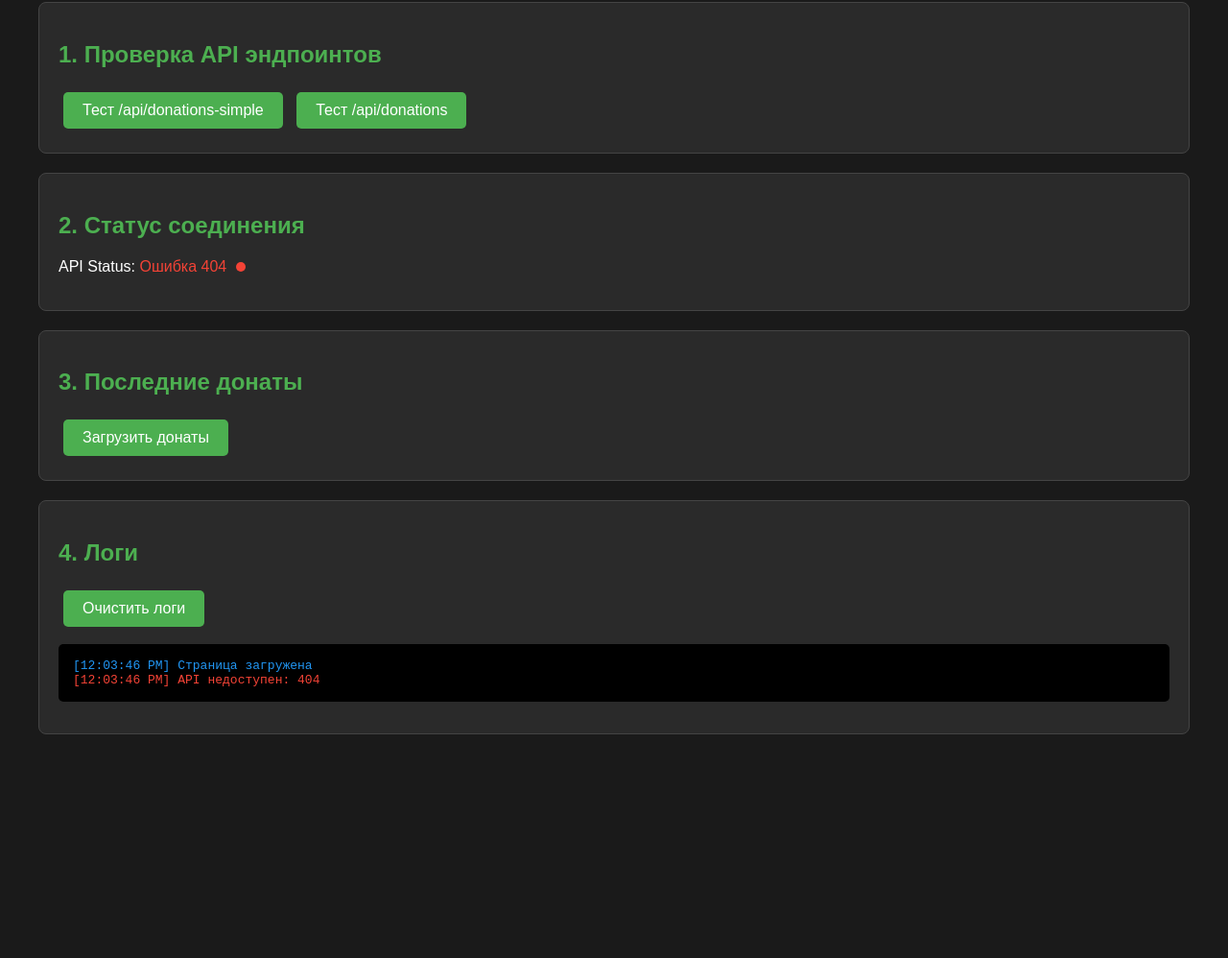
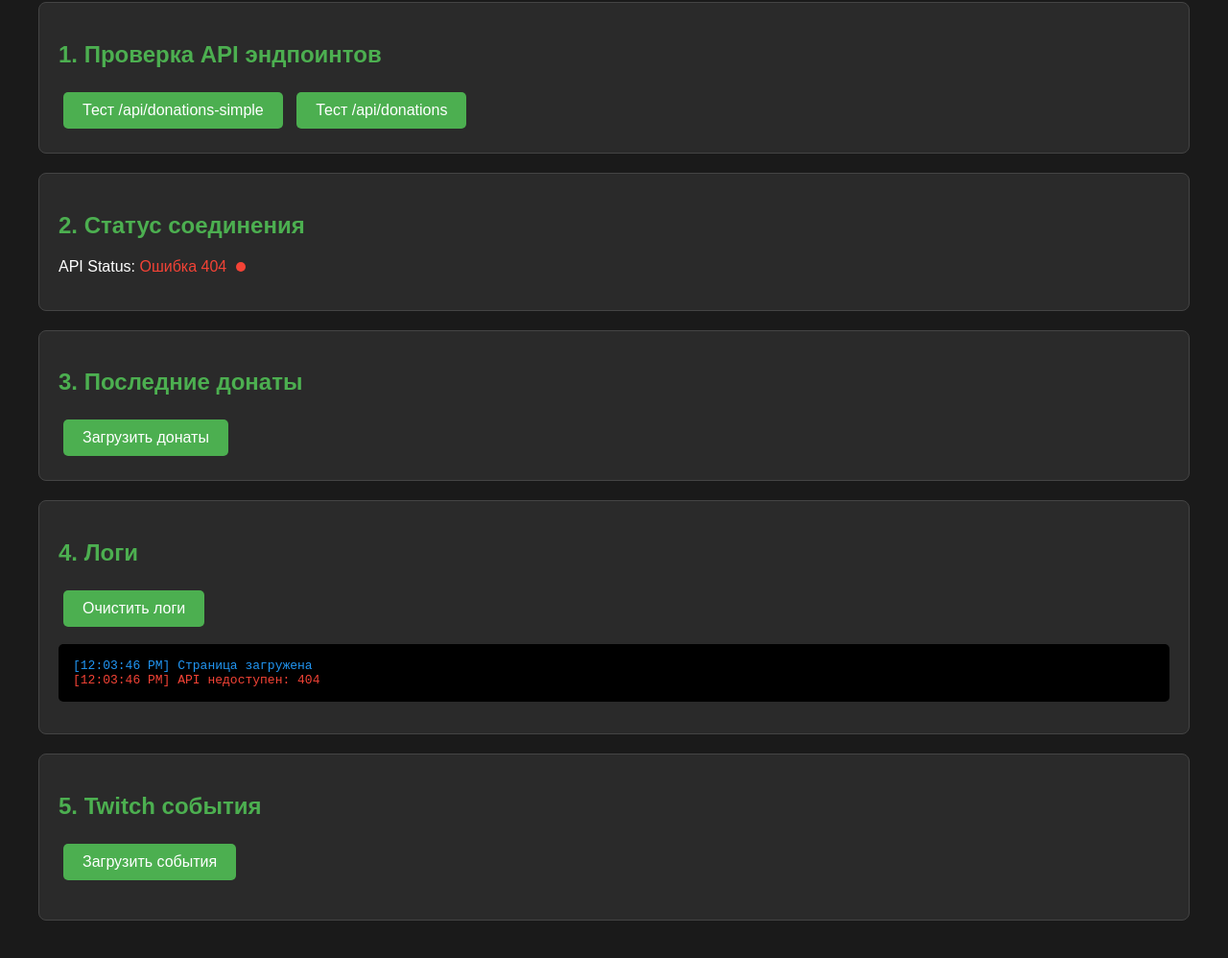
Before and after one commit to GeekFreak01/Widget-OBS-geekfreak, a website: page public/debug.html in a window 1280 px wide. Shown: the part 98-1096 px from the top of the page at 96% size. Before the commit the page ends 903 px from the top, so only its background shows below. Drawn offline with Linux system fonts and the light colour scheme; no server answers.

Commit message:
Update debug.html

```diff
--- a/public/debug.html
+++ b/public/debug.html
@@ -141,6 +141,12 @@
         <h2>4. Логи</h2>
         <button onclick="clearLogs()">Очистить логи</button>
         <pre id="logs"></pre>
+    </div>
+
+    <div class="debug-section">
+        <h2>5. Twitch события</h2>
+        <button onclick="loadTwitchEvents()">Загрузить события</button>
+        <ul id="twitch-events" style="margin-top:10px;"></ul>
     </div>
 
     <script>
```
